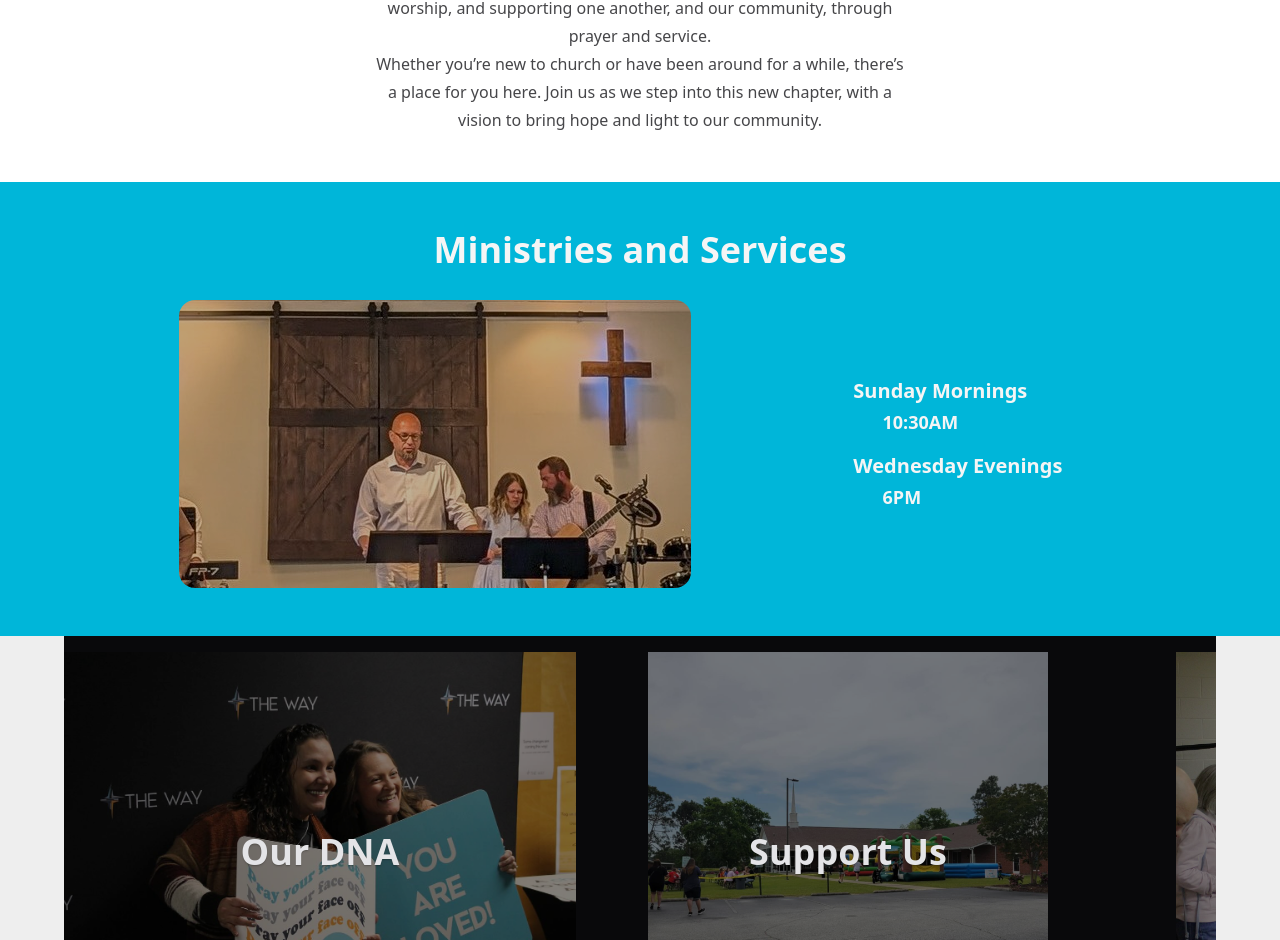
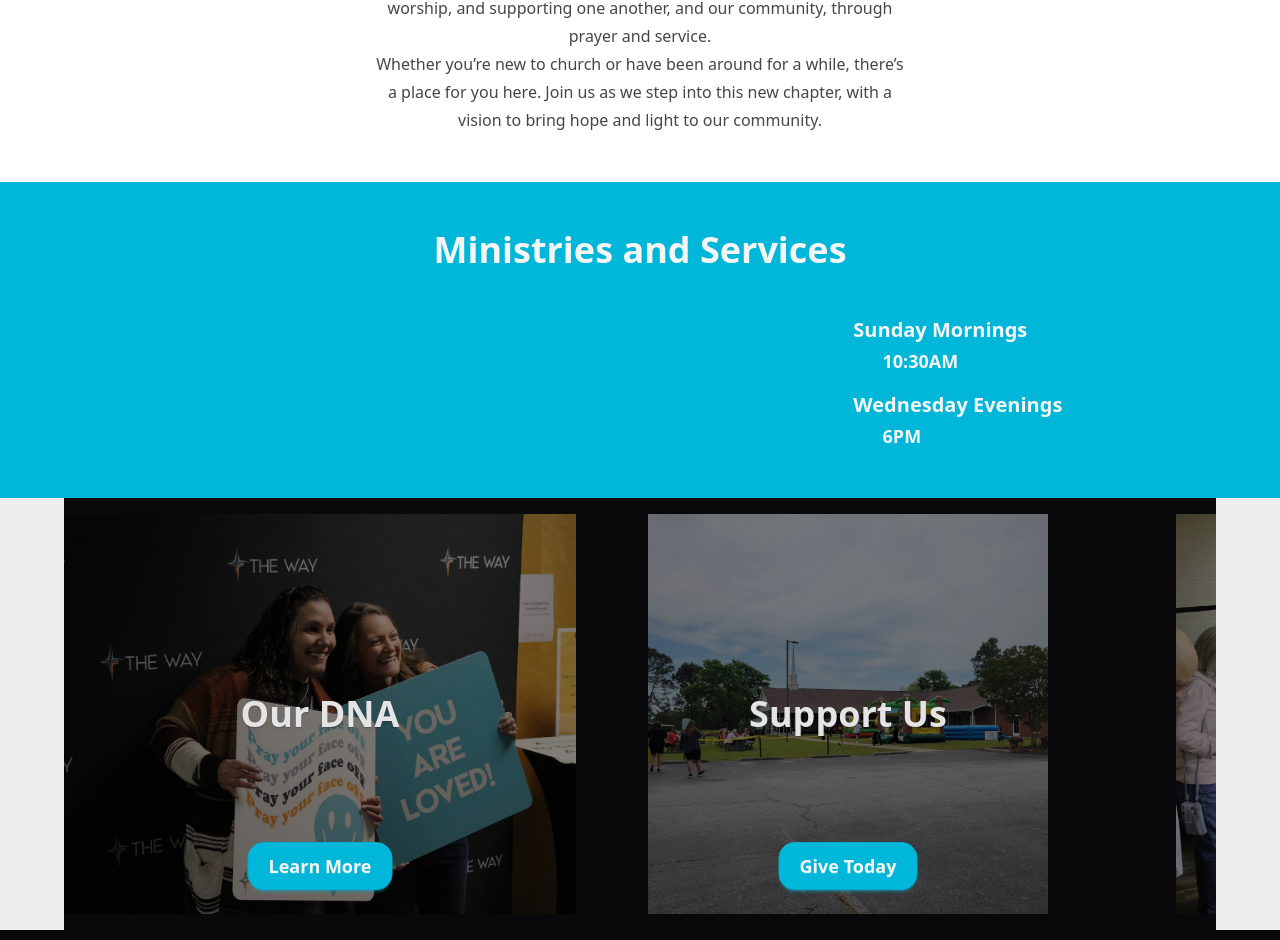
Before and after one commit to dbecher1/the-way, a SvelteKit app: page / in a window 1280 px wide. Shown: the part 978-1918 px from the top of the page. Built offline with nearby package versions, Linux system fonts and the light colour scheme; some icons are missing.

Commit message:
temp commit for branch switch

```diff
--- a/src/routes/+page.svelte
+++ b/src/routes/+page.svelte
@@ -92,7 +92,7 @@
 {#snippet carousel()}
 <div class='carousel text-neutral-content text-center text-4xl font-bold w-6xl p-4 bg-neutral space-x-4 mx-auto'>
     {#each carouselContents as {src, contentText, buttonText, href}, i}
-    <div id={`slide${i}`} class='carousel-item h-100 w-lg relative rounded-box'>
+    <div id={`slide${i}`} class='carousel-item h-100 w-sm md:w-lg relative rounded-box'>
 
         <img {src} alt={contentText} class='brightness-50 mx-auto object-center object-cover'/>
         <h1 class='absolute left-1/2 top-1/2 translate-[-50%] text-shadow-sm'>
@@ -173,7 +173,7 @@
     font-extrabold text-4xl mb-3.5 mt-0
     -->
     <div class='bg-primary'>
-        <div class='mx-auto px-24 md:px-8 py-12 grid grid-cols-3 text-primary-content text-xl font-semibold gap-4'>
+        <div class='mx-auto px-24 md:px-8 pt-12 grid grid-cols-3 text-primary-content text-xl font-semibold gap-4'>
             <div class='font-extrabold text-4xl mb-3.5 mt-0 col-start-1 col-span-3 text-center'>
                 Ministries and Services
             </div>
@@ -182,10 +182,10 @@
                 {@render carousel()}
             </div>
             -->
-            <div class='not-md:hidden row-start-2 col-start-1 col-span-2 row-span-4 mx-auto h-72 w-128 overflow-hidden rounded-box'>
-                <img src='/img/sunday-service.jpg' alt='Sunday Service' class='object-none -translate-y-40  brightness-75 '/>
+            <div class='not-md:hidden row-start-2 col-start-1 col-span-2 row-span-6 mx-auto w-168 overflow-hidden'>
+                <img src='/img/sunday-service.jpg' alt='Sunday Service' class='hidden object-none -translate-y-40  brightness-75 '/>
             </div>
-            <div class='col-start-1 md:col-start-3 row-start-2 md:row-start-3 text-sec'>
+            <div class='col-start-1 md:col-start-3 row-start-2 md:row-start-3'>
                 Sunday Mornings<br>
                 <Icon src={Clock} class='size-6 inline my-auto'/>
                 <span class='text-lg'>10:30AM</span>
```
